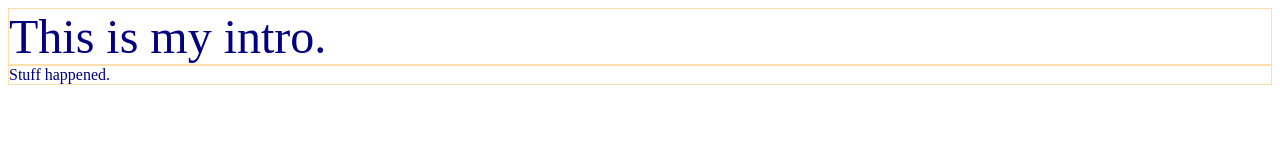
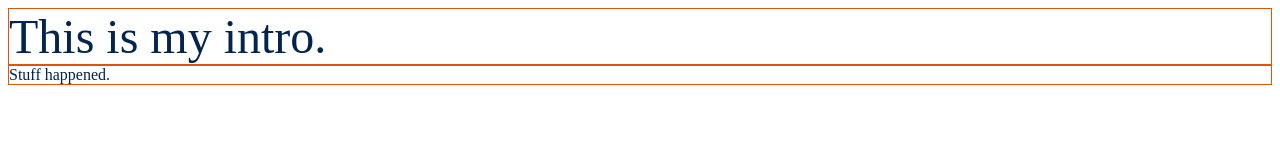
Before and after one commit to tynesellis/tynesellis.github.io, a plain HTML site: page index.html in a window 1280 px wide. Drawn offline with Linux system fonts and the light colour scheme.

Commit message:
War Eagle

```diff
--- a/styles.css
+++ b/styles.css
@@ -1,6 +1,6 @@
 .article {
-   border: 1px solid #ffdead;
-   color: navy;
+   border: 1px solid #dd550c;
+   color: #03244d;
 }
 
 #intro {
```
